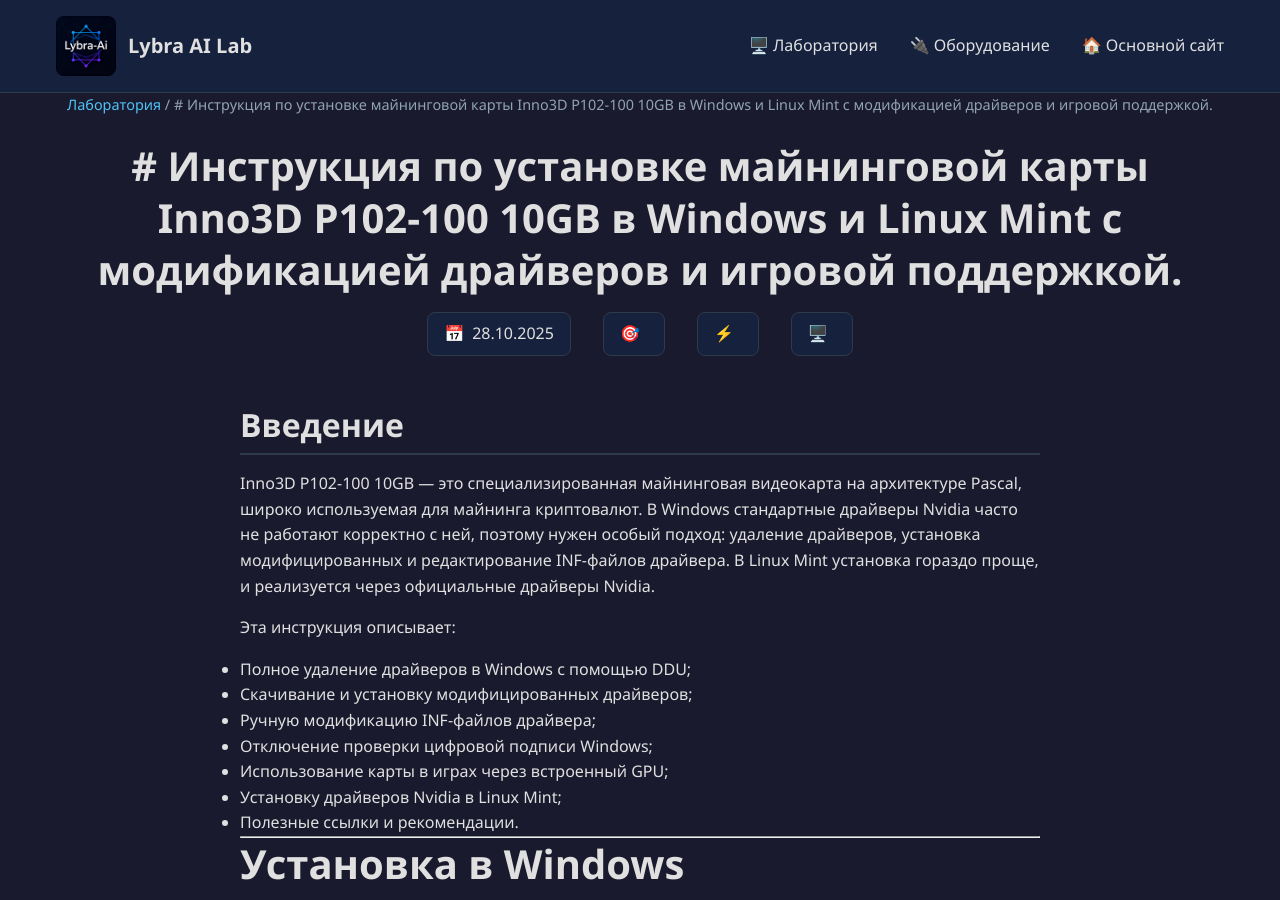
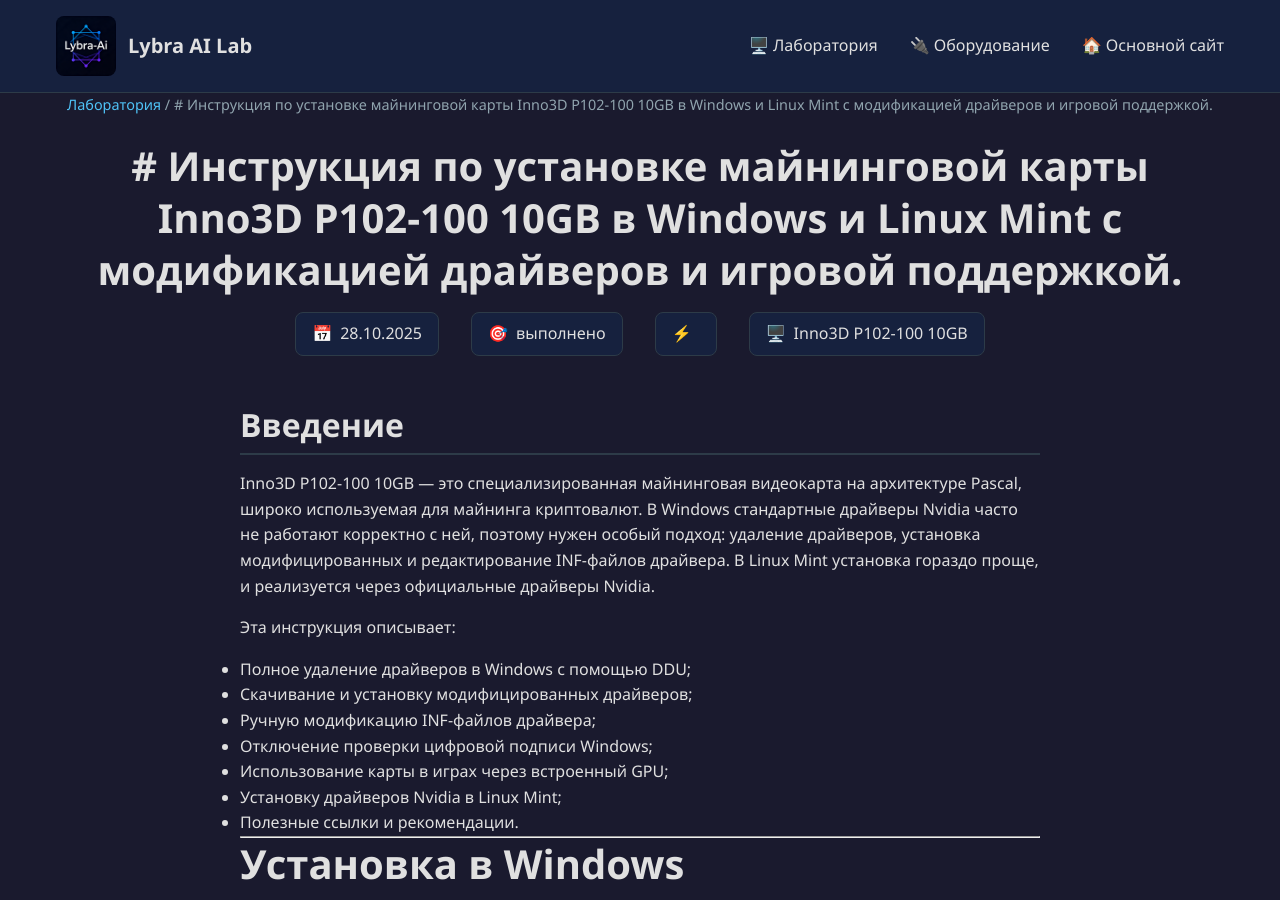
Before and after one commit to lybra-bee/lybra-ai-lab, a Jekyll site: the page built from _experiments/2025-10-28_setup_p102-100.md, in a window 1280 px wide and 900 px high. Built offline with Jekyll 4.4.1, drawn with Linux system fonts in a browser that asks for light colours.

Commit message:
Update 2025-10-28_setup_p102-100.md

```diff
--- a/_experiments/2025-10-28_setup_p102-100.md
+++ b/_experiments/2025-10-28_setup_p102-100.md
@@ -3,6 +3,9 @@
 title: "
 # Инструкция по установке майнинговой карты Inno3D P102-100 10GB в Windows и Linux Mint с модификацией драйверов и игровой поддержкой."
 date: 2025-10-28
+status: выполнено
+hardware: Inno3D P102-100 10GB
+
 ---
 
 ## Введение
```
